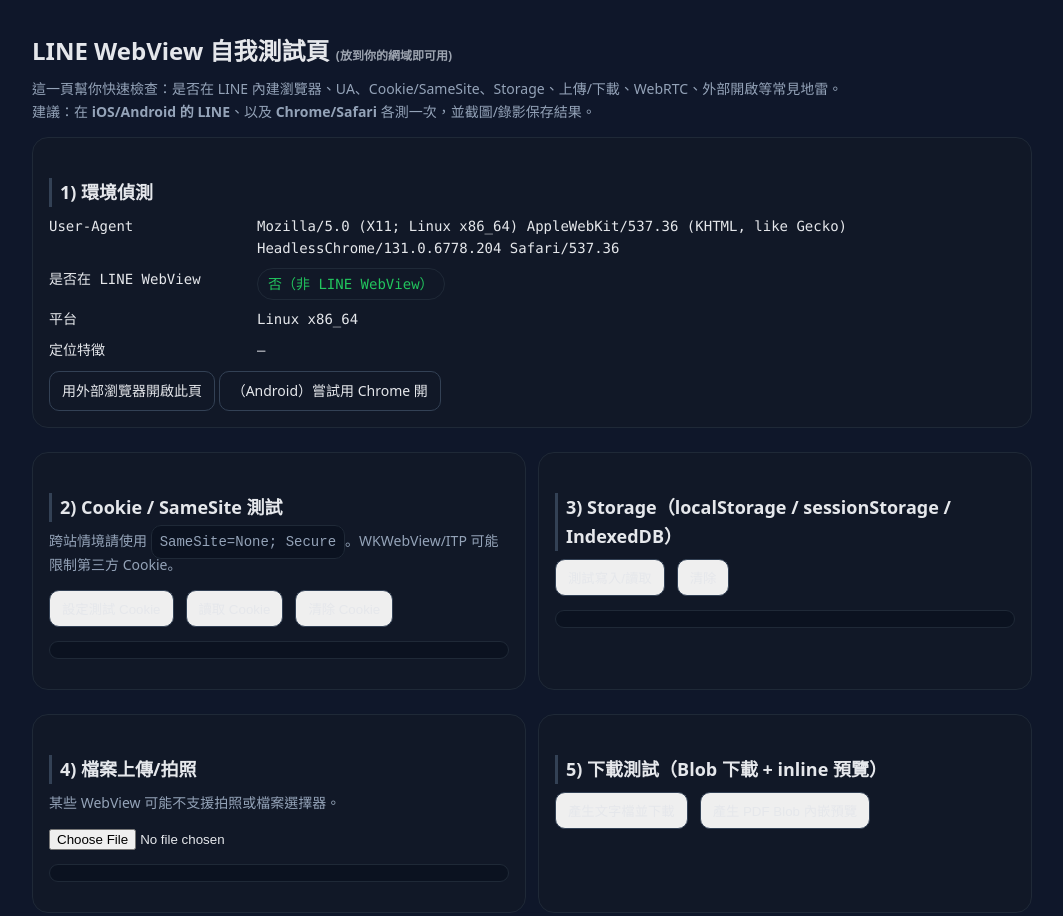
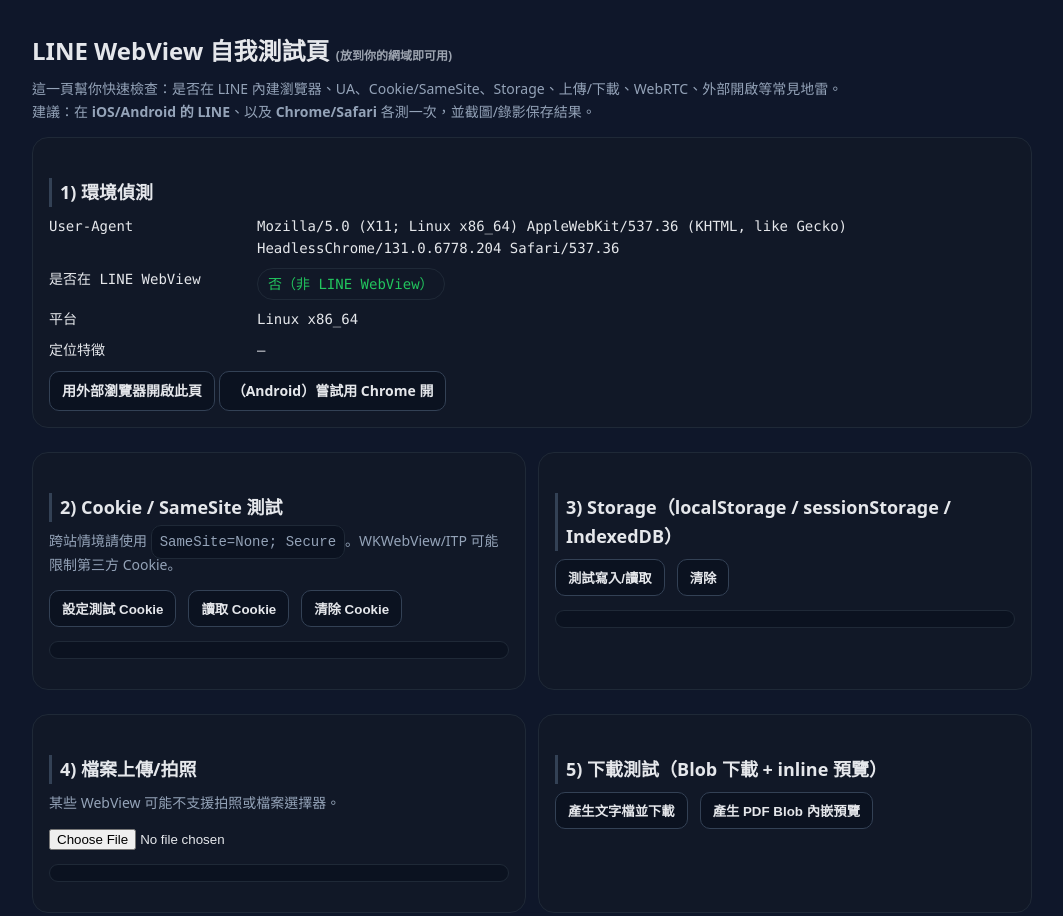
Before and after one commit to leeykuei/LineWebViewSelfTest, a plain HTML site: page index.html in a window 1280 px wide. Shown: the top 916 px of the page, without its empty margins (108-1171 px from the left). Drawn offline with Linux system fonts and the light colour scheme.

Commit message:
Add files via upload
update index.html

```diff
--- a/index.html
+++ b/index.html
@@ -13,7 +13,10 @@
     p{color:var(--muted);margin:6px 0 14px}
     .card{background:var(--card);border:1px solid #1f2937;border-radius:16px;padding:16px;margin:12px 0;}
     .row{display:flex;gap:12px;flex-wrap:wrap}
-    .btn{display:inline-block;border-radius:10px;border:1px solid #334155;padding:8px 12px;color:var(--fg);text-decoration:none}
+    .btn{display:inline-block;border-radius:10px;border:1px solid #334155;padding:8px 12px;color:var(--fg);text-decoration:none;background:#0b1220;cursor:pointer;font-weight:600}
+.btn:hover{background:#111827}
+button.btn{-webkit-appearance:none;appearance:none;background:#0b1220;color:var(--fg);border:1px solid #334155}
+.btn:disabled,button.btn:disabled{opacity:.55;filter:grayscale(15%);cursor:not-allowed;color:var(--fg)}
     .btn:hover{background:#0b1220}
     code,pre{background:#0b1220;border:1px solid #1f2937;border-radius:10px;padding:8px;}
     .kv{display:grid;grid-template-columns:200px 1fr;gap:8px;}
```
